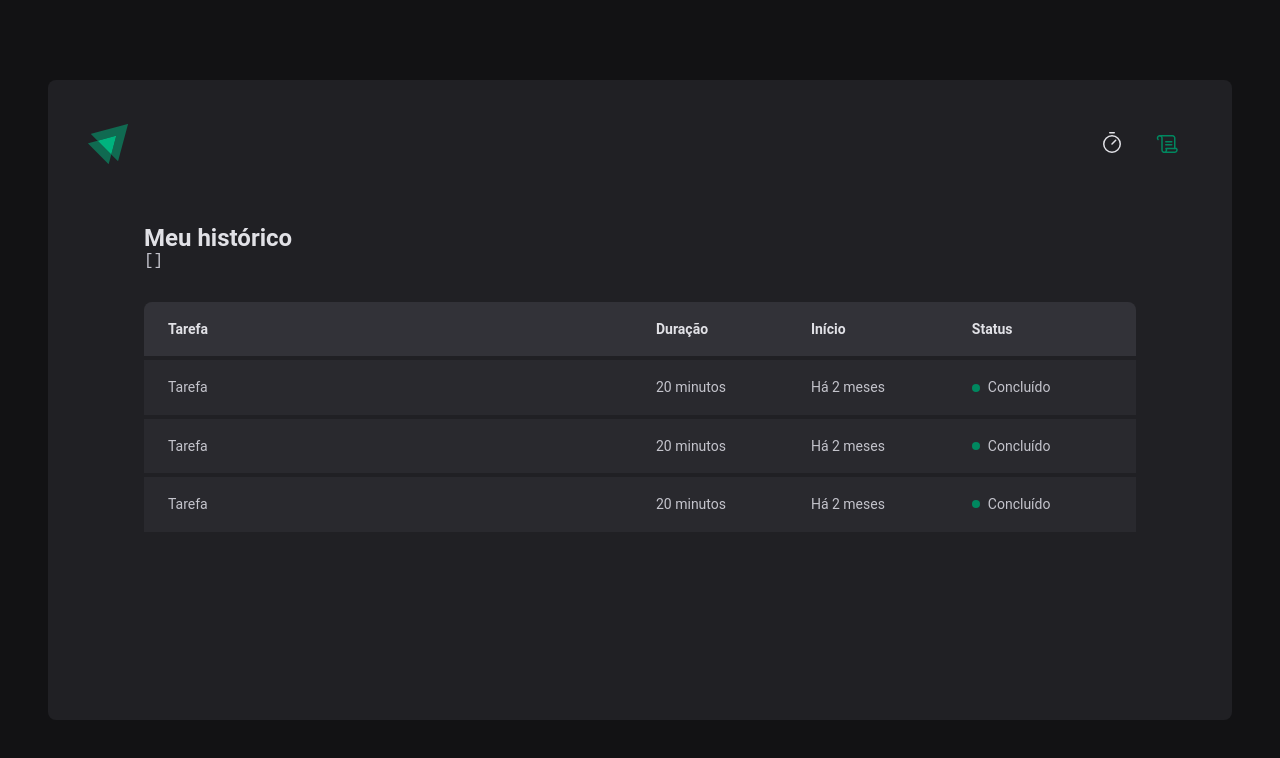
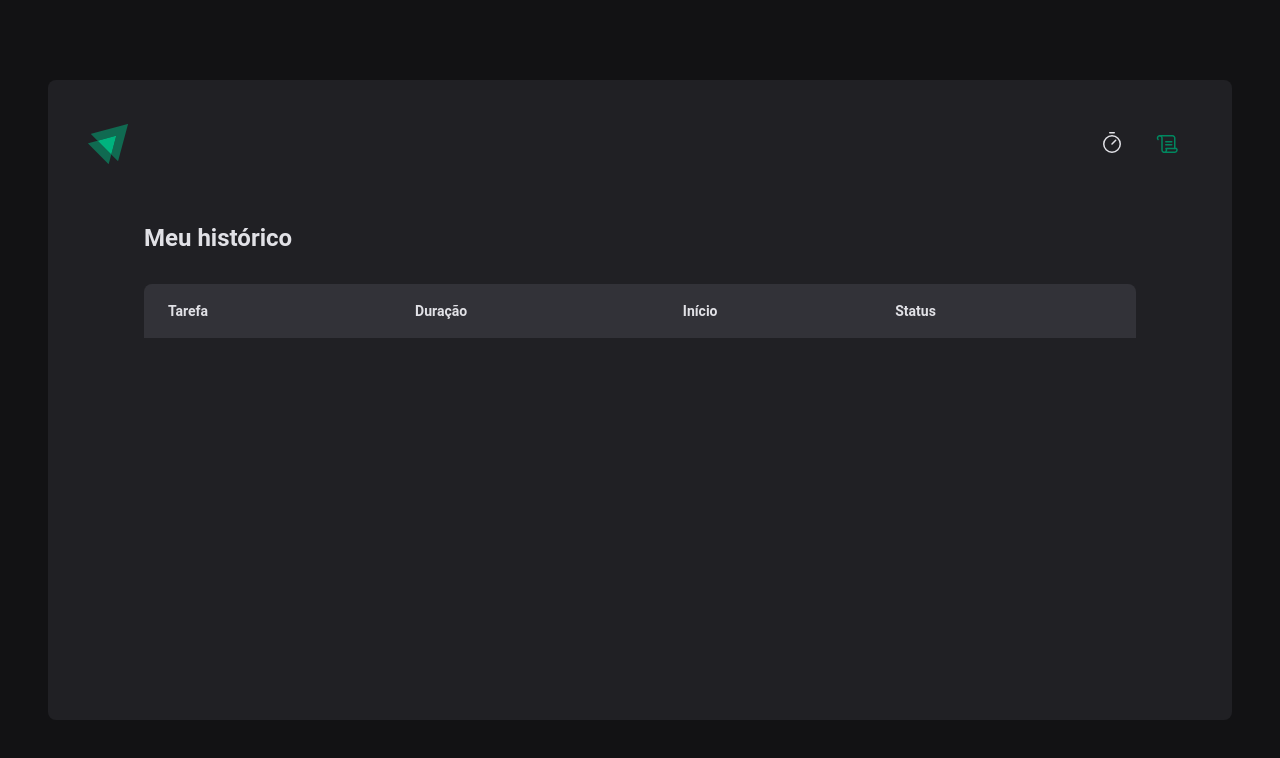
Before and after one commit to jhoownogueira/02-ignite-timer, a React (Vite) app: page /history in a window 1280 px wide. Shown: the top 758 px of the page. Built offline with nearby package versions, Linux system fonts and the light colour scheme.

Commit message:
Listagem do Histórico

```diff
--- a/src/pages/History/index.tsx
+++ b/src/pages/History/index.tsx
@@ -8,7 +8,6 @@
   return (
     <HistoryContainer>
       <h1>Meu histórico</h1>
-      <pre>{JSON.stringify(cycles, null, 2)}</pre>
       <HistoryList>
         <table>
           <thead>
@@ -20,30 +19,26 @@
             </tr>
           </thead>
           <tbody>
-            <tr>
-              <td>Tarefa</td>
-              <td>20 minutos</td>
-              <td>Há 2 meses</td>
-              <td>
-                <Status statusColor="green">Concluído</Status>
-              </td>
-            </tr>
-            <tr>
-              <td>Tarefa</td>
-              <td>20 minutos</td>
-              <td>Há 2 meses</td>
-              <td>
-                <Status statusColor="green">Concluído</Status>
-              </td>
-            </tr>
-            <tr>
-              <td>Tarefa</td>
-              <td>20 minutos</td>
-              <td>Há 2 meses</td>
-              <td>
-                <Status statusColor="green">Concluído</Status>
-              </td>
-            </tr>
+            {cycles.map((cycle) => {
+              return (
+                <tr key={cycle.id}>
+                  <td>{cycle.task}</td>
+                  <td>{cycle.minutesAmount} minutos</td>
+                  <td>{cycle.startDate.toISOString()}</td>
+                  <td>
+                    {cycle.finishedDate && (
+                      <Status statusColor="green">Concluído</Status>
+                    )}
+                    {cycle.interruptedDate && (
+                      <Status statusColor="red">Interrompido</Status>
+                    )}
+                    {!cycle.finishedDate && !cycle.interruptedDate && (
+                      <Status statusColor="yellow">Em andamento</Status>
+                    )}
+                  </td>
+                </tr>
+              );
+            })}
           </tbody>
         </table>
       </HistoryList>
```
